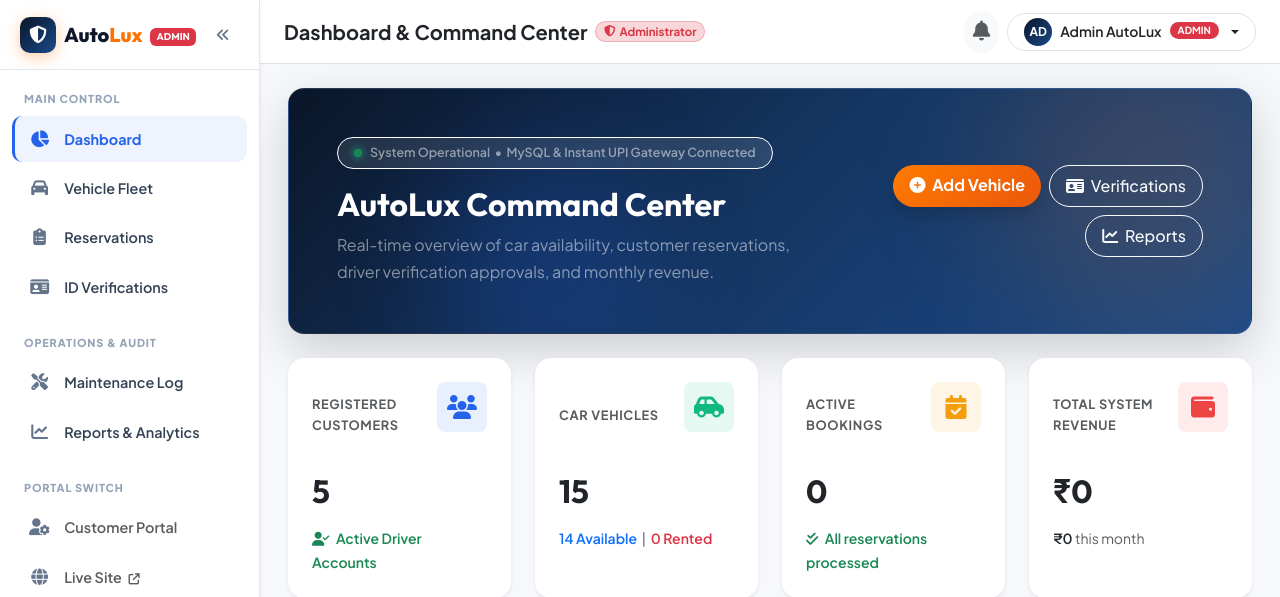
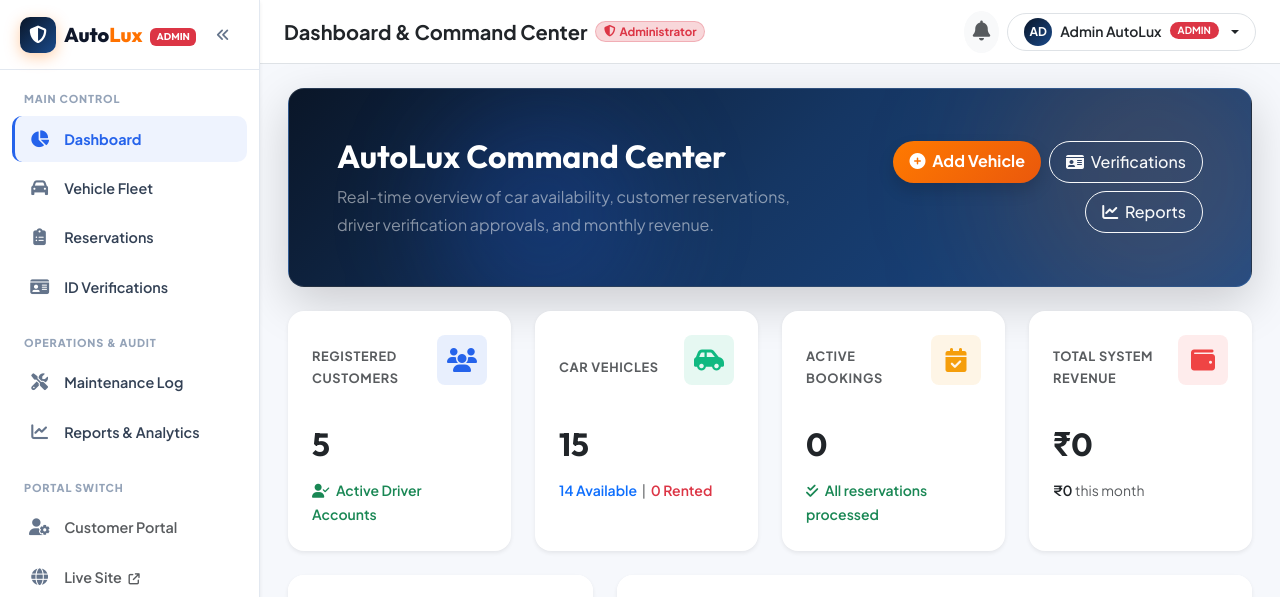
Before and after one commit to Rajann616/car-rental-system, a Laravel app: page /admin/dashboard in a window 1280 px wide. Shown: the top 597 px of the page. Run offline with Laravel 12, Linux system fonts and the light colour scheme; a user stored in the database is signed in; data comes from the database, SQL or seed files in the repository; data that the repository does not hold is empty; some libraries are stand-ins or nearby versions.

Commit message:
fix: remove robotic System Operational status badge from admin dashboard

```diff
--- a/resources/views/admin/dashboard.blade.php
+++ b/resources/views/admin/dashboard.blade.php
@@ -17,11 +17,6 @@
 
                 <div class="row align-items-center position-relative" style="z-index: 2;">
                     <div class="col-lg-7 mb-3 mb-lg-0">
-                        <div class="d-inline-flex align-items-center gap-2 bg-white bg-opacity-10 border border-white border-opacity-15 rounded-pill px-3 py-1 mb-3 small">
-                            <span class="d-inline-block rounded-circle bg-success" style="width: 8px; height: 8px; box-shadow: 0 0 8px #10b981;"></span>
-                            <span class="text-white-50 fw-semibold fs-7">System Operational &nbsp;•&nbsp; MySQL & Instant UPI Gateway Connected</span>
-                        </div>
-
                         <h1 class="fw-bold text-white font-display fs-2 mb-2">AutoLux Command Center</h1>
                         <p class="text-white-50 mb-0 max-w-2xl">
                             Real-time overview of car availability, customer reservations, driver verification approvals, and monthly revenue.
```
